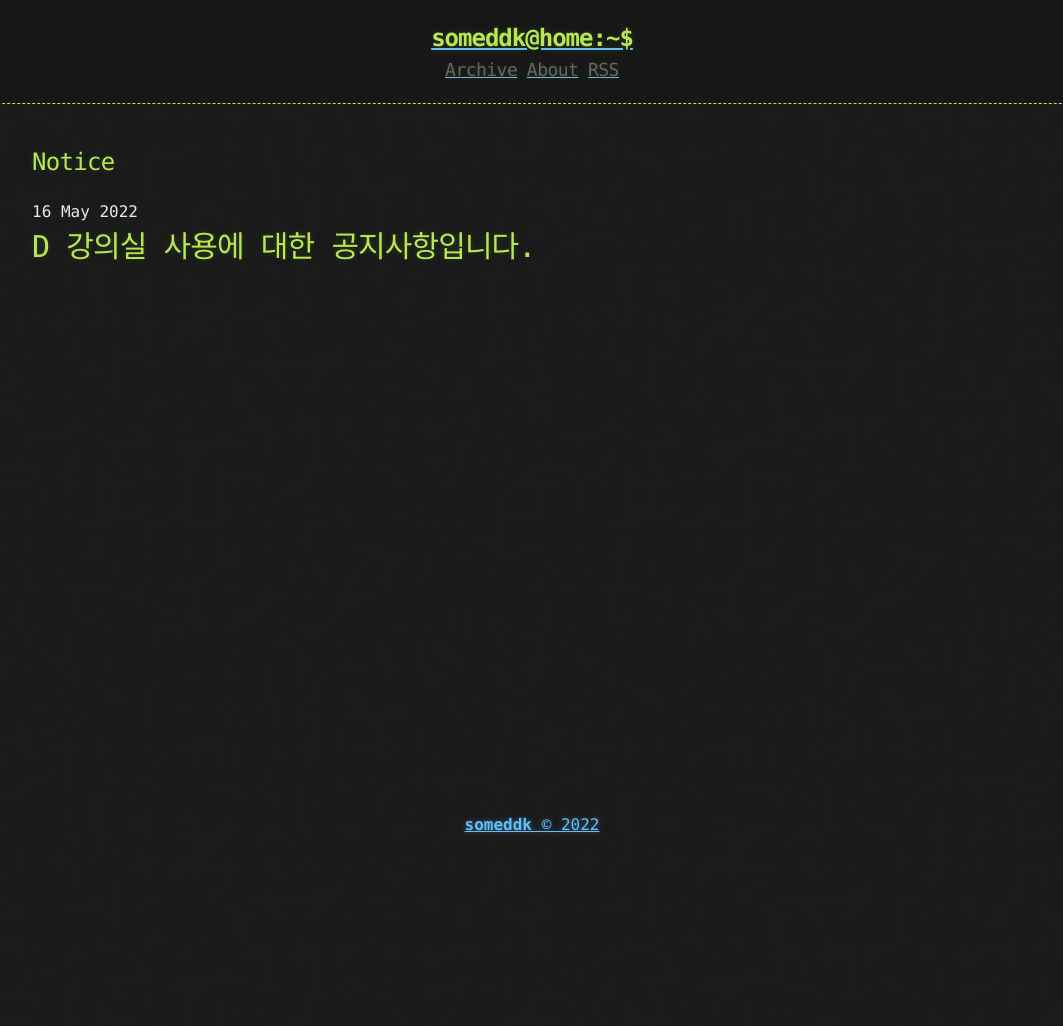
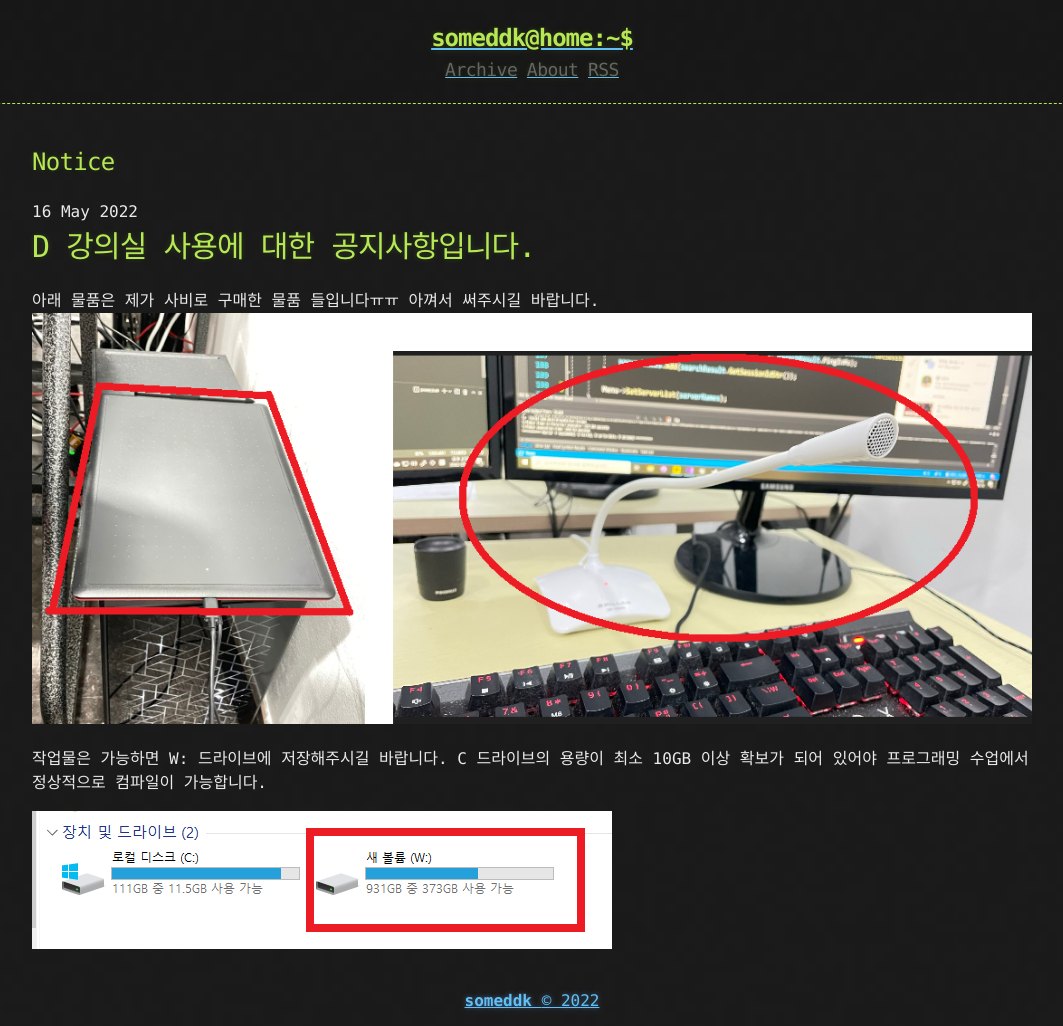
Before and after one commit to simeddk/Blog, a Jekyll site: the page built from _posts/2022-05-16-Notice.md, in a window 1280 px wide. Shown: the whole page, without its empty margins (108-1171 px from the left). Built offline with Jekyll 4.4.1, drawn with Linux system fonts in a browser that asks for light colours; before the commit the page ends 900 px from its top, so only the background shows below that.

Commit message:
공지업

```diff
--- a/_posts/2022-05-16-Notice.md
+++ b/_posts/2022-05-16-Notice.md
@@ -1 +1,13 @@
+---
+title: Notice
+published: true
+---
+
 # D 강의실 사용에 대한 공지사항입니다.
+아래 물품은 제가 사비로 구매한 물품 들입니다ㅠㅠ 아껴서 써주시길 바랍니다.
+![Images/Notice/Device.png](Images/Notice/Device.png)
+
+작업물은 가능하면 W: 드라이브에 저장해주시길 바랍니다.
+C 드라이브의 용량이 최소 10GB 이상 확보가 되어 있어야 프로그래밍 수업에서 정상적으로 컴파일이 가능합니다.
+
+![Images/Notice/Drive.png](Images/Notice/Drive.png)
```
Also changed, not shown: Images/Notice/Device.png (added), Images/Notice/Drive.png (added).
